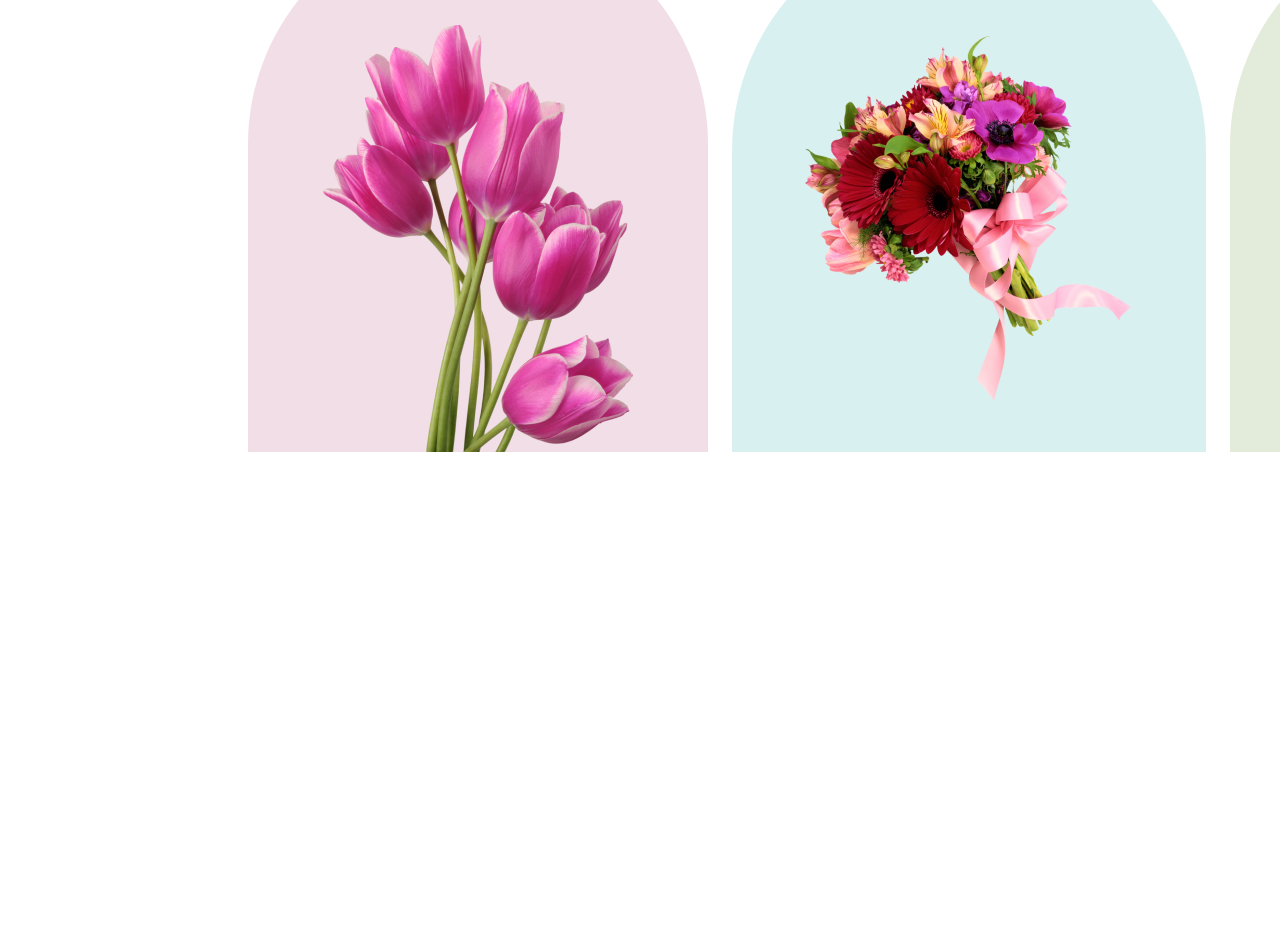
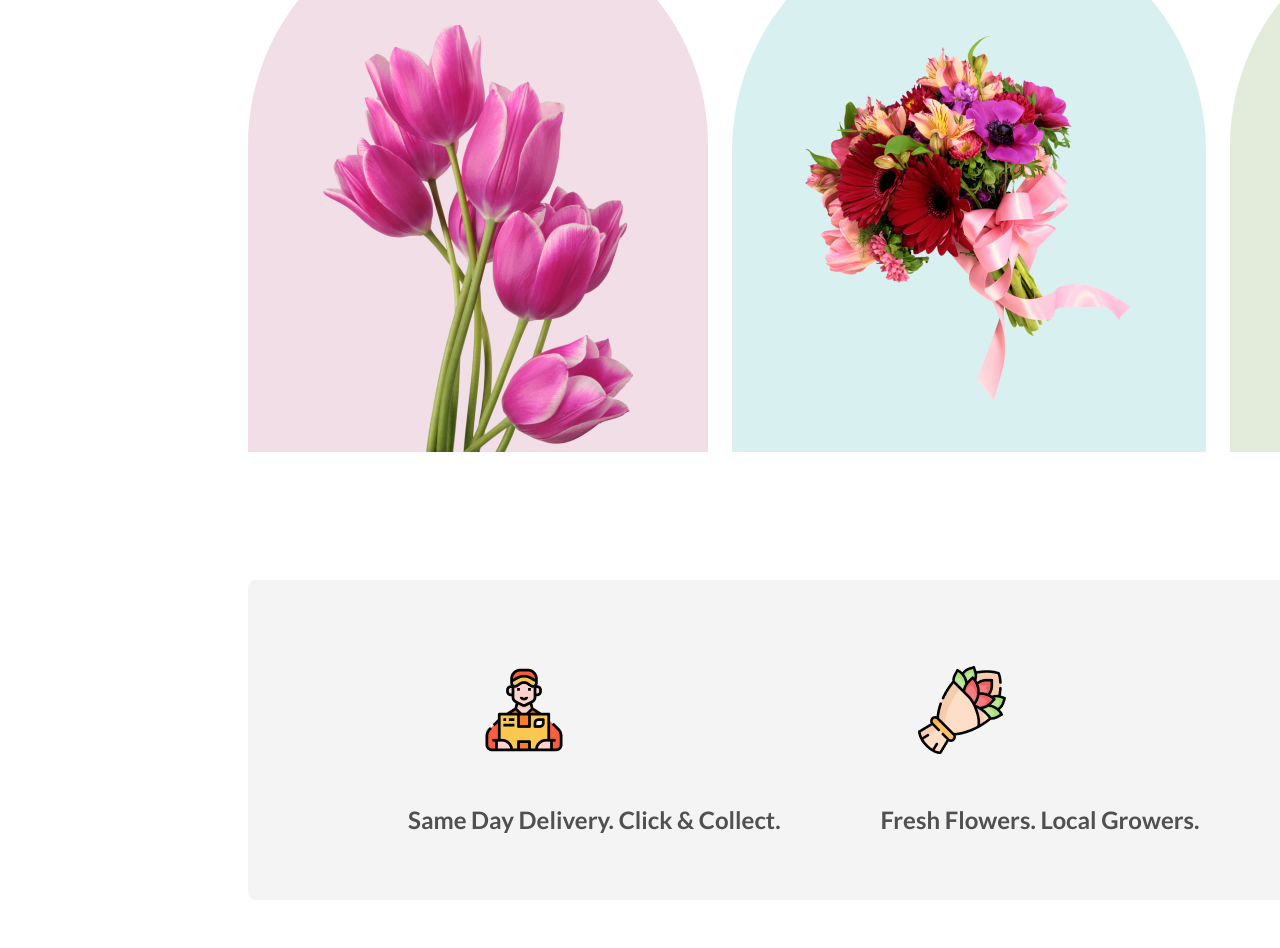
Before and after one commit to moshi021/flower-shop-assignment, a plain HTML site: page index.html in a window 1280 px wide. Shown: the part 1298-2246 px from the top of the page. Before the commit the page ends 1758 px from the top, so only its background shows below. Drawn offline with Linux system fonts and the light colour scheme.

Commit message:
service section added

```diff
--- a/flowers.css
+++ b/flowers.css
@@ -106,3 +106,32 @@ header{
     height: 471px;
     padding: 67px 75px 0px 75px;
 }
+
+/*service related style */
+.services{
+    width: 1440px;
+    height: 320px;
+    border-radius: 8px;
+    background: rgba(39, 39, 39, 0.05);
+    margin-top: 128px;
+    margin-left: 240px;
+
+
+}
+.services_pics{
+    width:88px;
+    height:88px;
+    padding: 86px 232px 24px 232px ;
+    gap:350px;
+    display: flex;
+}
+.services_paragraph{
+    display: flex;
+    gap: 100px;
+    color: rgba(39, 39, 39, 0.80);
+    text-align: center;
+    font-size: 24px;
+    font-weight: 600;
+    line-height: 35px;
+    padding: 0px 170px 87px 160px ;
+}
--- a/index.html
+++ b/index.html
@@ -35,6 +35,19 @@
         </div>
 
         </section>
+
+        <section class="services">
+            <div class="services_pics">
+                <img class="services_pic1" src="media/pic5.png" alt="pic5">
+                <img class="services_pic2" src="media/pic6.png" alt="pic6">
+                <img class="services_pic3" src="media/pic7.png" alt="pic7">
+            </div>
+            <div class="services_paragraph">
+                <p>Same Day Delivery. Click & Collect.</p>
+                <p>Fresh Flowers. Local Growers.</p>
+                <p>24/7 Free Support.</p>
+            </div>
+        </section>
     </main>
 
 </body>
```
Also changed, not shown: media/pic5.png (added), media/pic6.png (added), media/pic7.png (added).
